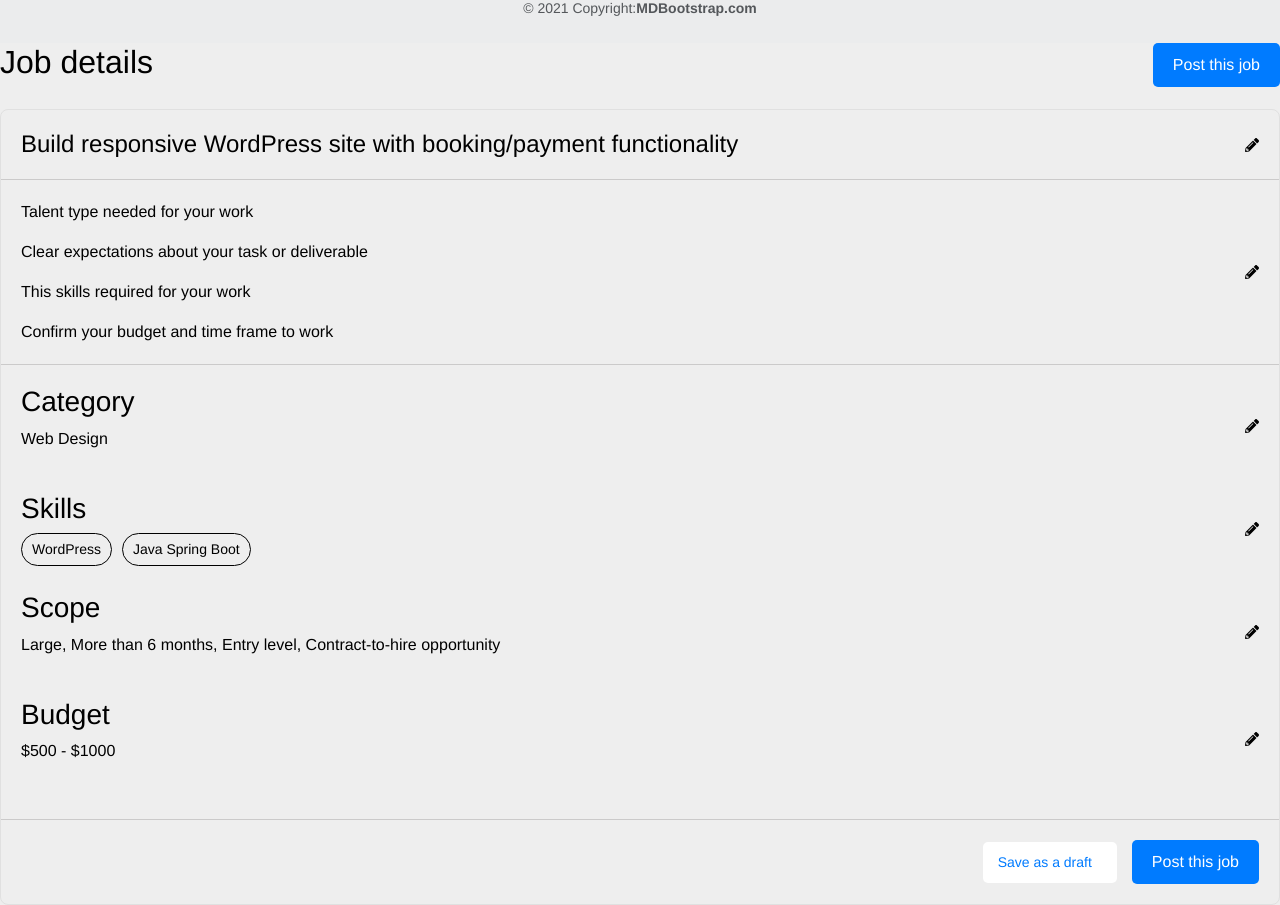
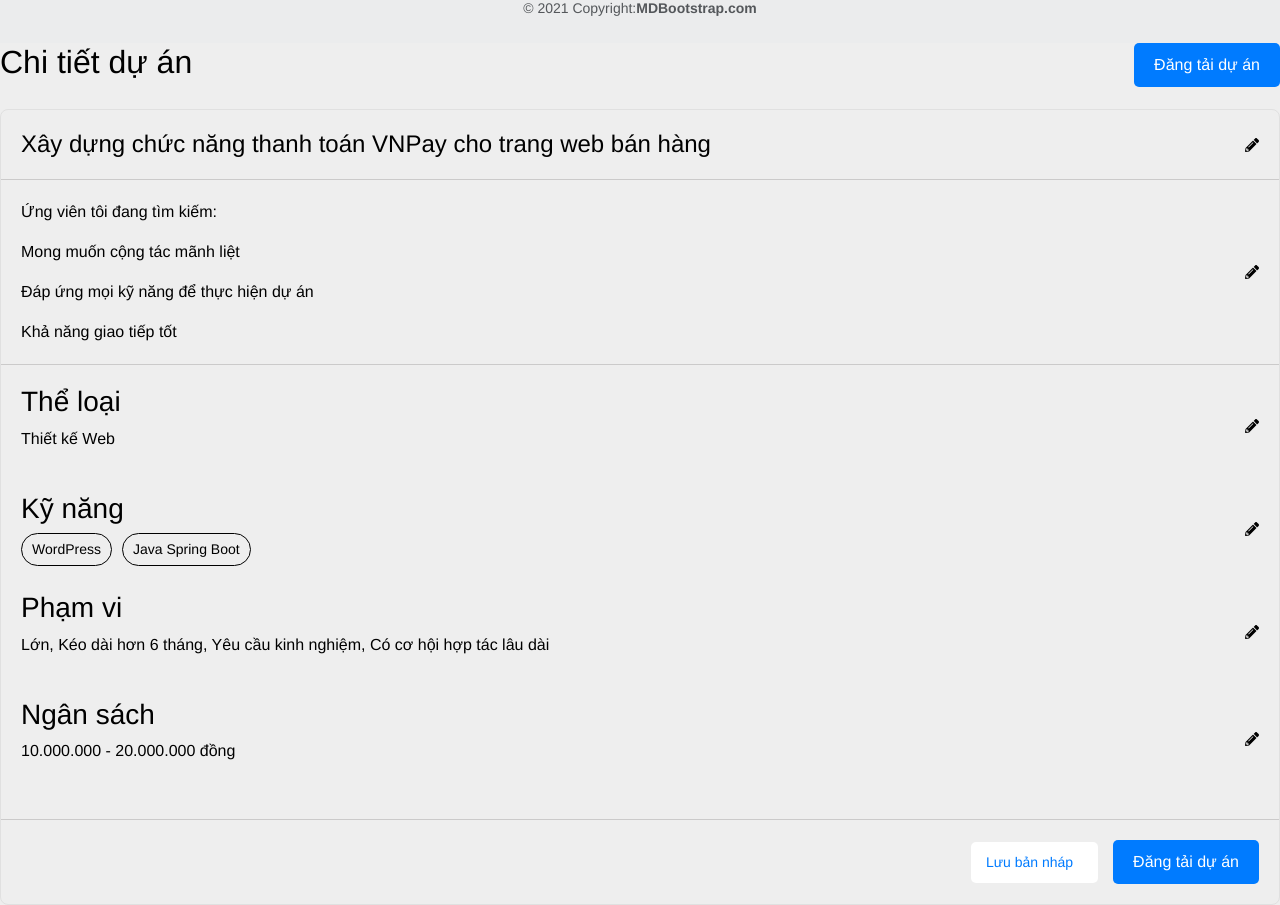
Before and after one commit to thanhtung795/freelancer, a React (Create React App) app in the folder FE/freelance/: page /description in a window 1280 px wide. Shown: the part 1259-2164 px from the top of the page. Built offline with nearby package versions, Linux system fonts and the light colour scheme.

Commit message:
edit language of DetailJob

```diff
--- a/FE/freelance/src/component/Client/Job/DetailJob/Budget.js
+++ b/FE/freelance/src/component/Client/Job/DetailJob/Budget.js
@@ -4,8 +4,8 @@ import { FaPencilAlt } from 'react-icons/fa';
 const Budget = () => {
   return (
     <div className="detail-item">
-      <h3>Budget</h3>
-      <p>$500 - $1000</p>
+      <h3>Ngân sách</h3>
+      <p>10.000.000 - 20.000.000 đồng</p>
       <FaPencilAlt className="edit-icon" />
     </div>
   );
--- a/FE/freelance/src/component/Client/Job/DetailJob/Category.js
+++ b/FE/freelance/src/component/Client/Job/DetailJob/Category.js
@@ -4,8 +4,8 @@ import { FaPencilAlt } from 'react-icons/fa';
 const Category = () => {
   return (
     <div className="detail-item">
-      <h3>Category</h3>
-      <p>Web Design</p>
+      <h3>Thể loại</h3>
+      <p>Thiết kế Web</p>
       <FaPencilAlt className="edit-icon" />
     </div>
   );
--- a/FE/freelance/src/component/Client/Job/DetailJob/Description.js
+++ b/FE/freelance/src/component/Client/Job/DetailJob/Description.js
@@ -5,10 +5,10 @@ const Description = () => {
   return (
     <div className="detail-item">
       <div className="description-content">
-        <p>Talent type needed for your work</p>
-        <p>Clear expectations about your task or deliverable</p>
-        <p>This skills required for your work</p>
-        <p>Confirm your budget and time frame to work</p>
+        <p>Ứng viên tôi đang tìm kiếm:</p>
+        <p>Mong muốn cộng tác mãnh liệt</p>
+        <p>Đáp ứng mọi kỹ năng để thực hiện dự án</p>
+        <p>Khả năng giao tiếp tốt</p>
       </div>
       <FaPencilAlt className="edit-icon" />
     </div>
--- a/FE/freelance/src/component/Client/Job/DetailJob/DetailJob.js
+++ b/FE/freelance/src/component/Client/Job/DetailJob/DetailJob.js
@@ -13,8 +13,8 @@ const DetailJob = () => {
     <div className="job-details">
 
       <div className="header">
-        <h2>Job details</h2>
-        <button className="post-btn">Post this job</button>
+        <h2>Chi tiết dự án</h2>
+        <button className="post-btn">Đăng tải dự án</button>
       </div>
 
       <div className="job-details-content">
--- a/FE/freelance/src/component/Client/Job/DetailJob/Post.js
+++ b/FE/freelance/src/component/Client/Job/DetailJob/Post.js
@@ -5,9 +5,9 @@ const Post = () => {
     <div className="post-section">
       <div className="post-content">
         <div className="post-item">
-          <span>Save as a draft</span>
+          <span>Lưu bản nháp</span>
         </div>
-        <button className="post-this-job-btn">Post this job</button>
+        <button className="post-this-job-btn">Đăng tải dự án</button>
       </div>
     </div>
   );
--- a/FE/freelance/src/component/Client/Job/DetailJob/Scope.js
+++ b/FE/freelance/src/component/Client/Job/DetailJob/Scope.js
@@ -4,8 +4,8 @@ import { FaPencilAlt } from 'react-icons/fa';
 const Scope = () => {
   return (
     <div className="detail-item">
-      <h3>Scope</h3>
-      <p>Large, More than 6 months, Entry level, Contract-to-hire opportunity</p>
+      <h3>Phạm vi</h3>
+      <p>Lớn, Kéo dài hơn 6 tháng, Yêu cầu kinh nghiệm, Có cơ hội hợp tác lâu dài</p>
       <FaPencilAlt className="edit-icon" />
     </div>
   );
--- a/FE/freelance/src/component/Client/Job/DetailJob/Skill.js
+++ b/FE/freelance/src/component/Client/Job/DetailJob/Skill.js
@@ -4,7 +4,7 @@ import { FaPencilAlt } from 'react-icons/fa';
 const Skill = () => {
   return (
     <div className="detail-item">
-      <h3>Skills</h3>
+      <h3>Kỹ năng</h3>
       <div className="skill-tag">WordPress</div>
       <div className="skill-tag">Java Spring Boot</div>
       <FaPencilAlt className="edit-icon" />
--- a/FE/freelance/src/component/Client/Job/DetailJob/Title.js
+++ b/FE/freelance/src/component/Client/Job/DetailJob/Title.js
@@ -4,7 +4,7 @@ import { FaPencilAlt } from 'react-icons/fa';
 const Title = () => {
   return (
     <div className="detail-item">
-      <h4>Build responsive WordPress site with booking/payment functionality</h4>
+      <h4>Xây dựng chức năng thanh toán VNPay cho trang web bán hàng</h4>
       <FaPencilAlt className="edit-icon" />
     </div>
   );
```
